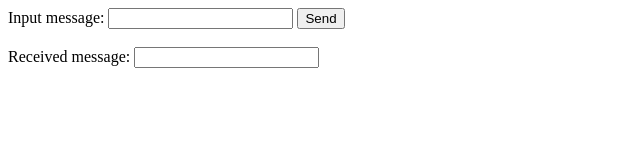
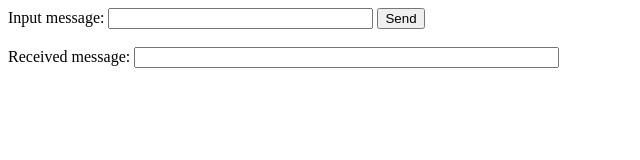
Before and after one commit to alexeysidorov92/alexeysidorov92.github.io, a plain HTML site: page edge_echo.html in a window 1280 px wide. Shown: the whole page, without its empty margins (0-640 px from the left). Drawn offline with Linux system fonts and the light colour scheme.

Commit message:
edge echo page: add size property

```diff
--- a/edge_echo.html
+++ b/edge_echo.html
@@ -7,14 +7,14 @@
 <body>
 	<label>
 		Input message:
-		<input type="text" id="MessageInput">
+		<input type="text" id="MessageInput" size="30">
 		<input type="button" id="SubmitButton" value="Send">
 	</label>
 	<br/>
 	<br/>
 	<label>
         Received message:
-        <input type="text" id="MessageOutput">
+        <input type="text" id="MessageOutput" size="50">
     </label>
 </body>
 </html>
```
